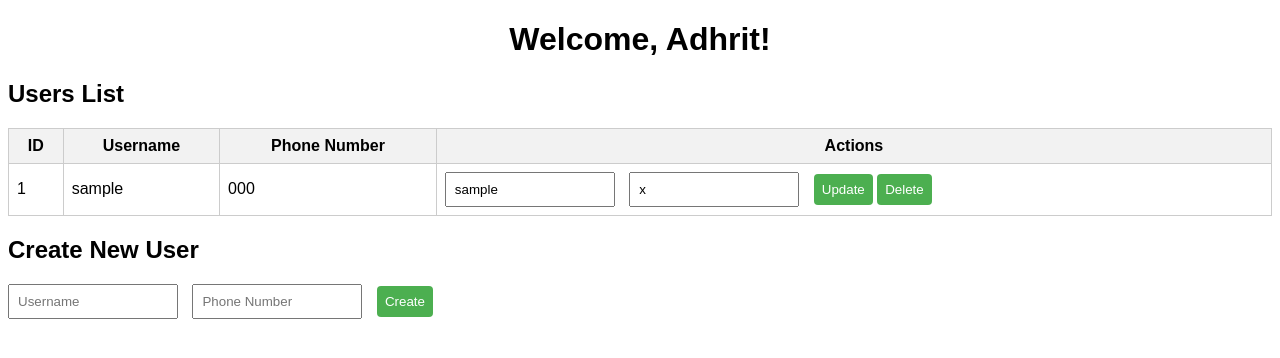
After one commit to Adhrit-Verma/OTP_Authentication_system, a Flask app: page /home2 in a window 1280 px wide. The commit adds this page. Shown: the top 358 px of the page. Run offline with Flask 3, Linux system fonts and the light colour scheme; tables that the repository leaves empty hold one stand-in row (values such as "Sample post").

Commit message:
Made the final changes

```diff
--- a/app.py
+++ b/app.py
@@ -1,4 +1,4 @@
-from flask import Flask, render_template, request, redirect, url_for
+from flask import Flask, render_template, request, redirect, url_for,jsonify
 from modules import db_creator
 from modules.db_creator import check
 import mysql.connector as connector
@@ -39,15 +39,16 @@ def getotp():
     # Verify user credentials from the database
     user_checker = check(number, password)
     if user_checker.get_result():
-        # User credentials are valid, proceed with OTP generation and login
         val = getOTPApi(number)
         (stat, otp) = val
-        otp_validation(number, otp)  # Pass the number and OTP to the validation route
         if stat:
-            return render_template('enterOtp.html')
+            return render_template('enterOtp.html', otp=otp)  # Pass the OTP to the template
+        else:
+            return render_template('login.html', message='Failed to send OTP. Please try again.')
     else:
         # User credentials are invalid, display an error message
         return render_template('login.html', message='Invalid username or password')
+
 
 
 @app.route('/register', methods=['GET', 'POST'])
@@ -86,14 +87,18 @@ def register():
     con.close()
     return render_template('register.html', users=users)
 
+
 @app.route('/validateOTP', methods=['POST'])
 def otp_validation():
     user_otp = request.form['otp']
-    number = request.form['number']
-    if user_otp == request.form['otp']:
-        return render_template('home.html', message='Login Successful!')
+    correct_otp = request.form['correct_otp']  # Access the correct OTP from the form data
+
+    if user_otp == correct_otp:
+        return redirect(url_for('home2'))
     else:
-        return render_template('enterOtp.html', number=number, otp=user_otp, message='Wrong OTP')
+        return render_template('enterOtp.html', otp=correct_otp, message='Wrong OTP')
+
+
 
 def getOTPApi(number):
     account_sid = 'AC651d041e7edef1fd82d5927925640afb'
@@ -110,5 +115,79 @@ def getOTPApi(number):
 def generateOTP():
     return random.randrange(10000, 99999)
 
+def get_database_connection():
+    return connector.connect(host='localhost', port='3306', user='root', password='root', database='users')
+
+# Home page
+@app.route('/home2', methods=['GET'])
+def home2():
+    with get_database_connection() as con:
+        cur = con.cursor()
+        cur.execute("SELECT * FROM Users")
+        users = cur.fetchall()
+
+    return render_template('home2.html', username='Adhrit', users=users)
+
+# Get all users
+@app.route('/users', methods=['GET', 'POST'])
+def users():
+    if request.method == 'GET':
+        with get_database_connection() as con:
+            cur = con.cursor()
+            cur.execute("SELECT * FROM Users")
+            users = cur.fetchall()
+
+        return jsonify(users)
+
+    elif request.method == 'POST':
+        username = request.form['username']
+        phone = request.form['phone']
+
+        with get_database_connection() as con:
+            cur = con.cursor()
+            query = "INSERT INTO Users (user_name, phone) VALUES (%s, %s)"
+            values = (username, phone)
+            cur.execute(query, values)
+            con.commit()
+
+        return redirect(url_for('home2'))
+
+# Get, update, or delete a specific user
+@app.route('/users/<int:id>', methods=['GET', 'PUT', 'DELETE'])
+def manage_user(id):
+    if request.method == 'GET':
+        with get_database_connection() as con:
+            cur = con.cursor()
+            cur.execute("SELECT * FROM Users WHERE id = %s", (id,))
+            user = cur.fetchone()
+
+        if user:
+            return jsonify(user)
+        else:
+            return "User not found", 404
+
+    elif request.method == 'PUT':
+        username = request.form['username']
+        phone = request.form['phone']
+
+        with get_database_connection() as con:
+            cur = con.cursor()
+            query = "UPDATE Users SET user_name = %s, phone = %s WHERE id = %s"
+            values = (username, phone, id)
+            cur.execute(query, values)
+            con.commit()
+
+        return jsonify({'message': 'User updated successfully'})
+
+    elif request.method == 'DELETE':
+        with get_database_connection() as con:
+            cur = con.cursor()
+            query = "DELETE FROM Users WHERE id = %s"
+            cur.execute(query, (id,))
+            con.commit()
+
+        return jsonify({'message': 'User deleted successfully'})
+
+
 if __name__ == '__main__':
     app.run()
--- a/modules/db_creator.py
+++ b/modules/db_creator.py
@@ -55,7 +55,7 @@ class check:
     def pass_check(self):
         self.cur.execute('SELECT password FROM users WHERE phone = %s', (self.ph,))
         result = self.cur.fetchall()
-        if result[0][0] == self.p:
+        if result and str(result[0][0]) == str(self.p):
             self.cur.close()
             self.con.close()
             return True
@@ -63,6 +63,7 @@ class check:
             self.cur.close()
             self.con.close()
             return False
+
 
     def get_result(self):
         return self.result
--- /dev/null
+++ b/templates/home2.html
@@ -0,0 +1,134 @@
+<!DOCTYPE html>
+<html lang="en">
+<head>
+    <meta charset="UTF-8">
+    <meta name="viewport" content="width=device-width, initial-scale=1.0">
+    <title>Home</title>
+    <style>
+        body {
+            font-family: Arial, sans-serif;
+        }
+
+        h1 {
+            text-align: center;
+        }
+
+        .user-list {
+            width: 100%;
+            margin: 20px auto;
+            border-collapse: collapse;
+        }
+
+        .user-list th,
+        .user-list td {
+            padding: 8px;
+            border: 1px solid #ccc;
+        }
+
+        .user-list th {
+            background-color: #f2f2f2;
+            font-weight: bold;
+        }
+
+        form {
+            display: inline-block;
+        }
+
+        input[type="text"],
+        input[type="submit"] {
+            padding: 8px;
+        }
+
+        input[type="text"] {
+            width: 150px;
+            margin-right: 10px;
+        }
+
+        input[type="submit"] {
+            background-color: #4CAF50;
+            color: white;
+            border: none;
+            border-radius: 4px;
+            cursor: pointer;
+        }
+
+        input[type="submit"]:hover {
+            background-color: #45a049;
+        }
+
+        .create-user-form {
+            margin-top: 20px;
+        }
+    </style>
+</head>
+<body>
+    <h1>Welcome, {{ username }}!</h1>
+
+    <h2>Users List</h2>
+    <table class="user-list">
+        <tr>
+            <th>ID</th>
+            <th>Username</th>
+            <th>Phone Number</th>
+            <th>Actions</th>
+        </tr>
+        {% for user in users %}
+        <tr>
+            <td>{{ user[0] }}</td>
+            <td>{{ user[1] }}</td>
+            <td>{{ user[3] }}</td>
+            <td>
+                <form action="/users/{{ user[0] }}" method="POST">
+                    <input type="hidden" name="_method" value="PUT">
+                    <input type="text" name="username" value="{{ user[1] }}" required>
+                    <input type="text" name="phone" value="{{ user[2] }}" required>
+                    <input type="submit" value="Update">
+                </form>
+                <form action="/users/{{ user[0] }}" method="POST">
+                    <input type="hidden" name="_method" value="DELETE">
+                    <input type="submit" value="Delete">
+                </form>
+            </td>
+        </tr>
+        {% endfor %}
+    </table>
+
+    <div class="create-user-form">
+        <h2>Create New User</h2>
+        <form action="/users" method="POST">
+            <input type="text" name="username" placeholder="Username" required>
+            <input type="text" name="phone" placeholder="Phone Number" required>
+            <input type="submit" value="Create">
+        </form>
+    </div>
+    <script>
+        // Handle form submissions with PUT and DELETE methods
+        const forms = document.querySelectorAll('form');
+        forms.forEach(form => {
+            form.addEventListener('submit', function(event) {
+                const method = form.querySelector('input[name="_method"]').value;
+                if (method === 'PUT' || method === 'DELETE') {
+                    event.preventDefault();
+                    const url = form.action;
+                    const formData = new FormData(form);
+                    fetch(url, {
+                        method: method,
+                        body: formData
+                    })
+                    .then(response => {
+                        if (response.ok) {
+                            location.reload();
+                        } else {
+                            alert('Error occurred while performing the action.');
+                        }
+                    })
+                    .catch(error => {
+                        console.error('Error:', error);
+                        alert('Error occurred while performing the action.');
+                    });
+                }
+            });
+        });
+    </script>
+</body>
+</html>
```
Also changed, not shown: templates/login.html (line endings or trailing spaces).
